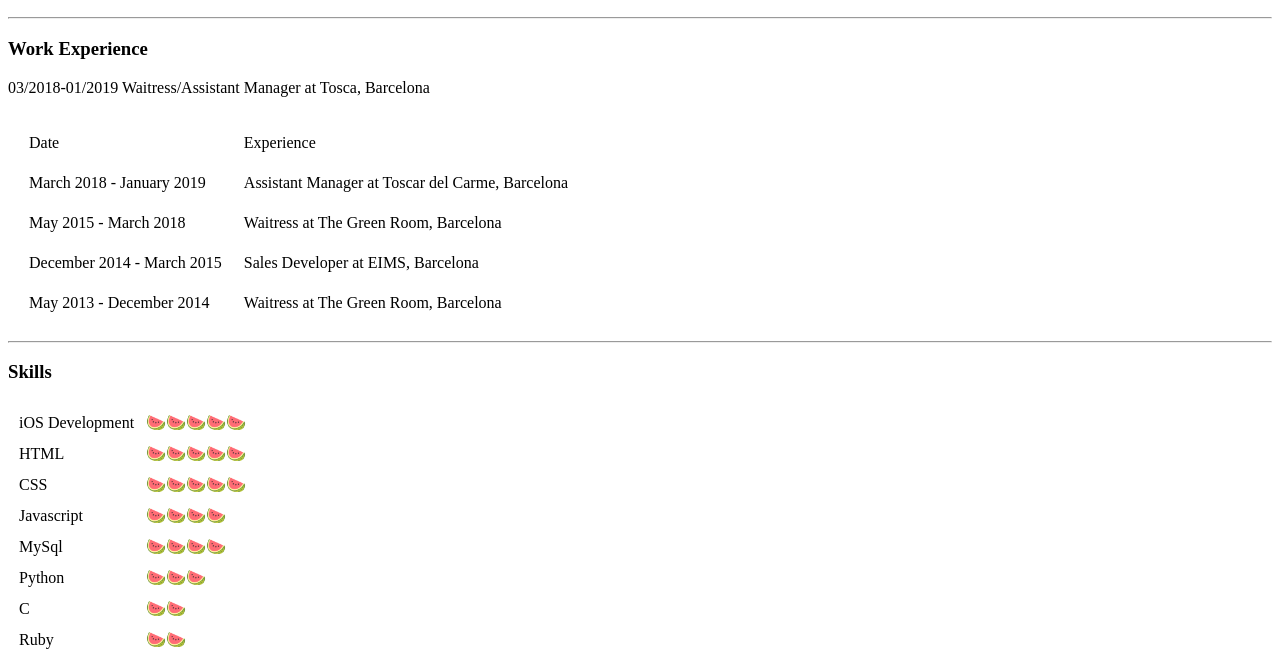
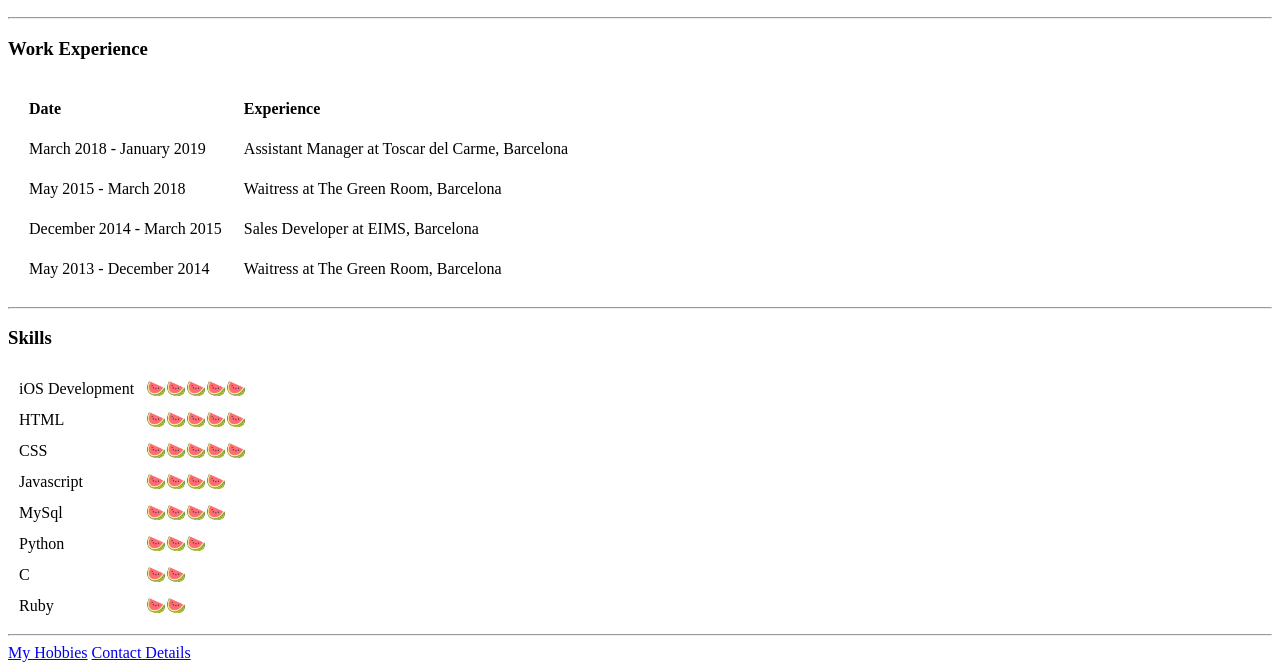
Before and after one commit to tallulahh/basic-cv, a plain HTML site: page index.html in a window 1280 px wide. Shown: the part 357-1021 px from the top of the page. Drawn offline with Linux system fonts and the light colour scheme.

Commit message:
Add files via upload

```diff
--- a/index.html
+++ b/index.html
@@ -31,12 +31,11 @@
   <hr>
 
   <h3>Work Experience</h3>
-  <p>03/2018-01/2019 Waitress/Assistant Manager at Tosca, Barcelona</p>
   <table cellspacing="20">
     <thead>
       <tr>
-        <td>Date</td>
-        <td>Experience</td>
+        <td><strong>Date</strong></td>
+        <td><strong>Experience</strong></td>
       </tr>
     </thead>
     <tbody>
```
